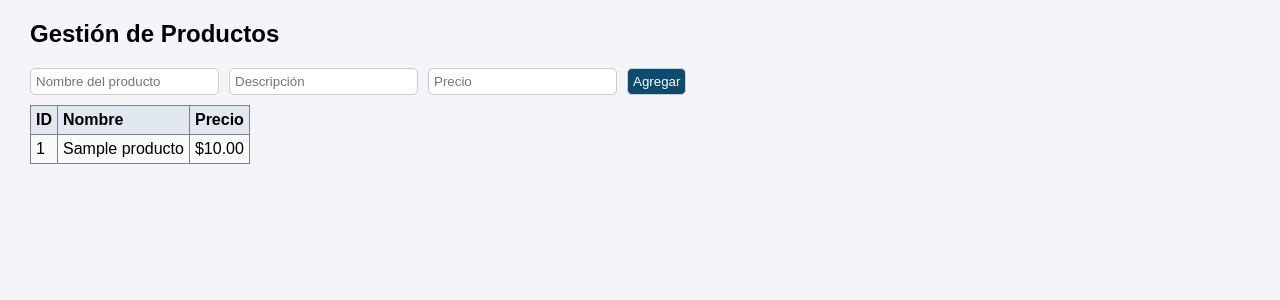
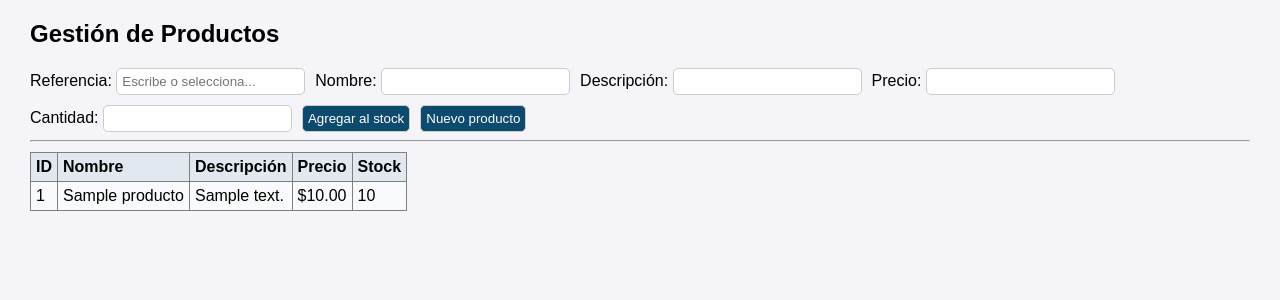
Before and after one commit to JuanSebastianTorres/SupermercadosApp, a Flask app: template templates/productos.html in a window 1280 px wide. Shown: the part 148-448 px from the top of the page. Run offline with Flask 3, Linux system fonts and the light colour scheme; the template is opened without the code that fills it: values that come from a table or form of the project are taken from there, others are empty; the visitor is signed in with stand-in values (Sample User, id 1); tables that the repository leaves empty hold one stand-in row (values such as "Sample post"); some libraries are stand-ins or nearby versions.

Commit message:
Cambios en productos

```diff
--- a/routes/productos.py
+++ b/routes/productos.py
@@ -1,26 +1,71 @@
-from flask import Blueprint, render_template, request, redirect, url_for
+from flask import Blueprint, render_template, request, redirect, url_for, jsonify, flash
 from database import db
 from models import Producto
 from routes.auth import login_requerido, rol_requerido
 
 productos_bp = Blueprint('productos', __name__)
 
+# -----------------------------------
+# VISTA PRINCIPAL
+# -----------------------------------
 @productos_bp.route('/productos', methods=['GET'])
 @login_requerido
 @rol_requerido('ADMIN_INVENTARIO', 'GERENTE')
-
 def listar_productos():
     productos = Producto.query.all()
     return render_template('productos.html', productos=productos)
 
-@productos_bp.route('/nuevo', methods=['POST'])
-def nuevo_producto():
-    nuevo = Producto(
-        nombre=request.form['nombre'],
-        descripcion=request.form['descripcion'],
-        precio=request.form['precio'],
-        stock=request.form['stock']
-    )
-    db.session.add(nuevo)
+
+# -----------------------------------
+# API PARA AUTOCOMPLETADO
+# -----------------------------------
+@productos_bp.route('/api/productos', methods=['GET'])
+@login_requerido
+def obtener_productos():
+    productos = Producto.query.all()
+    data = [
+        {
+            "id": p.idProducto,
+            "nombre": p.nombre,
+            "descripcion": p.descripcion,
+            "precio": p.precio,
+            "stock": p.stock
+        }
+        for p in productos
+    ]
+    return jsonify(data)
+
+
+# -----------------------------------
+# AUMENTAR STOCK O AGREGAR PRODUCTO
+# -----------------------------------
+@productos_bp.route('/productos/agregar', methods=['POST'])
+@login_requerido
+@rol_requerido('ADMIN_INVENTARIO', 'GERENTE')
+def agregar_producto():
+    referencia = request.form.get('referencia')
+    nombre = request.form.get('nombre')
+    descripcion = request.form.get('descripcion')
+    precio = request.form.get('precio')
+    cantidad = int(request.form.get('cantidad', 0))
+
+    producto = Producto.query.filter_by(nombre=referencia).first()
+
+    # Si el producto ya existe, sumar al stock
+    if producto:
+        producto.stock += cantidad
+        flash(f"Stock actualizado para {producto.nombre}. Nuevo stock: {producto.stock}", "success")
+
+    # Si no existe, crear nuevo
+    else:
+        nuevo = Producto(
+            nombre=nombre,
+            descripcion=descripcion,
+            precio=precio,
+            stock=cantidad
+        )
+        db.session.add(nuevo)
+        flash(f"Nuevo producto '{nombre}' agregado correctamente", "success")
+
     db.session.commit()
     return redirect(url_for('productos.listar_productos'))
--- a/templates/productos.html
+++ b/templates/productos.html
@@ -2,17 +2,101 @@
 {% block content %}
 <h2>Gestión de Productos</h2>
 
-<form method="post" action="{{ url_for('productos.listar_productos') }}">
-  <input name="nombre" placeholder="Nombre del producto" required>
-  <input name="descripcion" placeholder="Descripción">
-  <input name="precio" type="number" step="0.01" placeholder="Precio" required>
-  <button type="submit">Agregar</button>
+<form id="formProducto" method="post" action="{{ url_for('productos.agregar_producto') }}">
+  <div style="display: flex; gap: 10px; flex-wrap: wrap; align-items: center;">
+    <div>
+      <label>Referencia:</label>
+      <input list="referencias" id="referencia" name="referencia" placeholder="Escribe o selecciona..." required>
+      <datalist id="referencias"></datalist>
+    </div>
+
+    <div>
+      <label>Nombre:</label>
+      <input id="nombre" name="nombre" readonly>
+    </div>
+
+    <div>
+      <label>Descripción:</label>
+      <input id="descripcion" name="descripcion" readonly>
+    </div>
+
+    <div>
+      <label>Precio:</label>
+      <input id="precio" name="precio" type="number" readonly>
+    </div>
+
+    <div>
+      <label>Cantidad:</label>
+      <input id="cantidad" name="cantidad" type="number" min="1" required>
+    </div>
+
+    <button type="submit">Agregar al stock</button>
+    <button type="button" id="nuevoBtn">Nuevo producto</button>
+  </div>
 </form>
 
+<hr>
+
 <table border="1" cellpadding="5">
-  <tr><th>ID</th><th>Nombre</th><th>Precio</th></tr>
+  <tr><th>ID</th><th>Nombre</th><th>Descripción</th><th>Precio</th><th>Stock</th></tr>
   {% for p in productos %}
-    <tr><td>{{ p.idProducto }}</td><td>{{ p.nombre }}</td><td>${{ p.precio }}</td></tr>
+    <tr>
+      <td>{{ p.idProducto }}</td>
+      <td>{{ p.nombre }}</td>
+      <td>{{ p.descripcion }}</td>
+      <td>${{ p.precio }}</td>
+      <td>{{ p.stock }}</td>
+    </tr>
   {% endfor %}
 </table>
+
+<script>
+document.addEventListener("DOMContentLoaded", async () => {
+  const referencias = document.getElementById("referencias");
+  const refInput = document.getElementById("referencia");
+  const nombre = document.getElementById("nombre");
+  const descripcion = document.getElementById("descripcion");
+  const precio = document.getElementById("precio");
+  const nuevoBtn = document.getElementById("nuevoBtn");
+
+  let productos = [];
+  try {
+    const res = await fetch("/api/productos");
+    productos = await res.json();
+
+    productos.forEach(p => {
+      const option = document.createElement("option");
+      option.value = p.nombre;
+      referencias.appendChild(option);
+    });
+  } catch (err) {
+    console.error("Error cargando productos:", err);
+  }
+
+  refInput.addEventListener("change", () => {
+    const producto = productos.find(p => p.nombre === refInput.value);
+    if (producto) {
+      nombre.value = producto.nombre;
+      descripcion.value = producto.descripcion;
+      precio.value = producto.precio;
+    } else {
+      nombre.value = "";
+      descripcion.value = "";
+      precio.value = "";
+    }
+  });
+
+  // Modo nuevo producto
+  nuevoBtn.addEventListener("click", () => {
+    nombre.removeAttribute("readonly");
+    descripcion.removeAttribute("readonly");
+    precio.removeAttribute("readonly");
+    refInput.value = "";
+    nombre.value = "";
+    descripcion.value = "";
+    precio.value = "";
+    alert("Modo: Nuevo producto habilitado.");
+  });
+});
+</script>
 {% endblock %}
```
